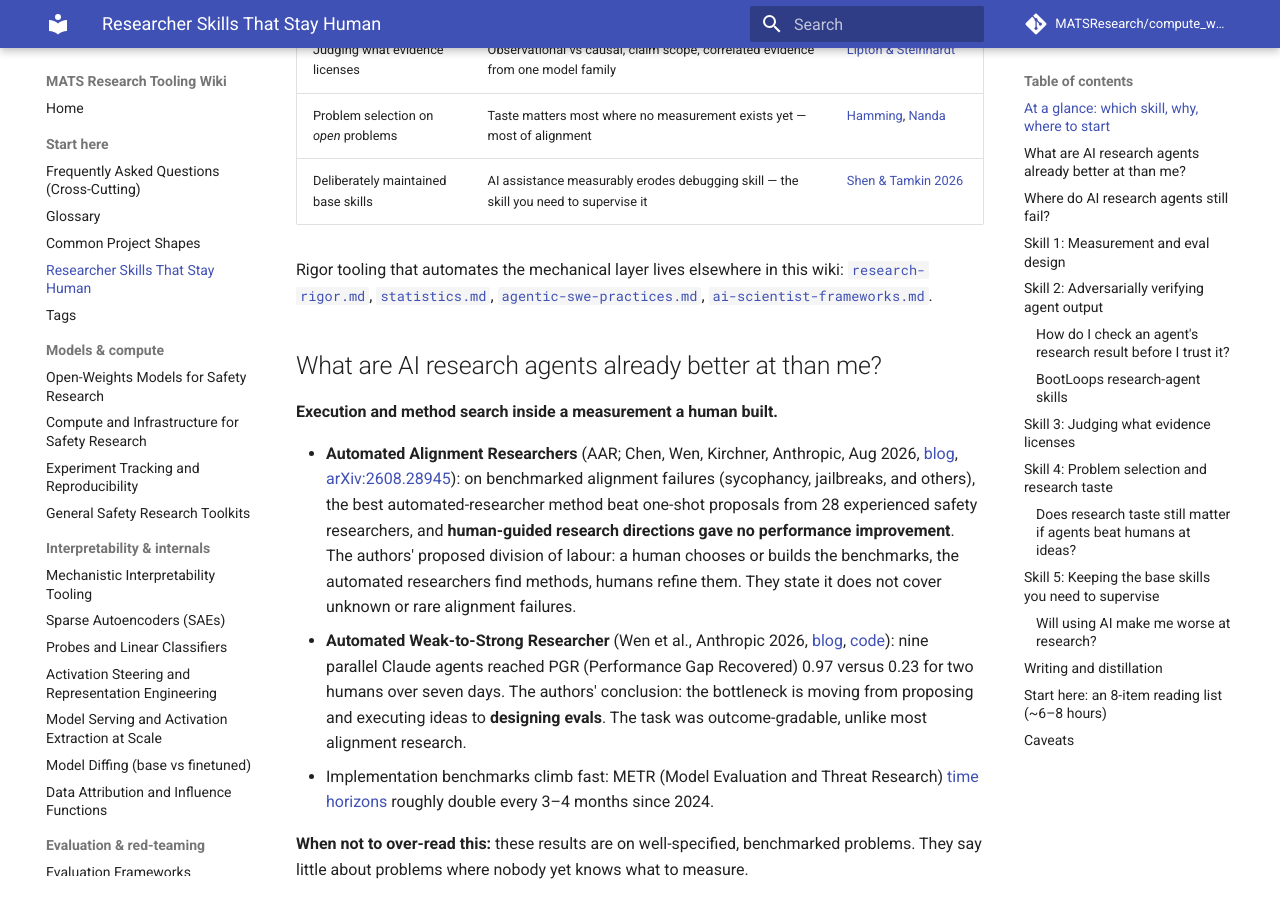
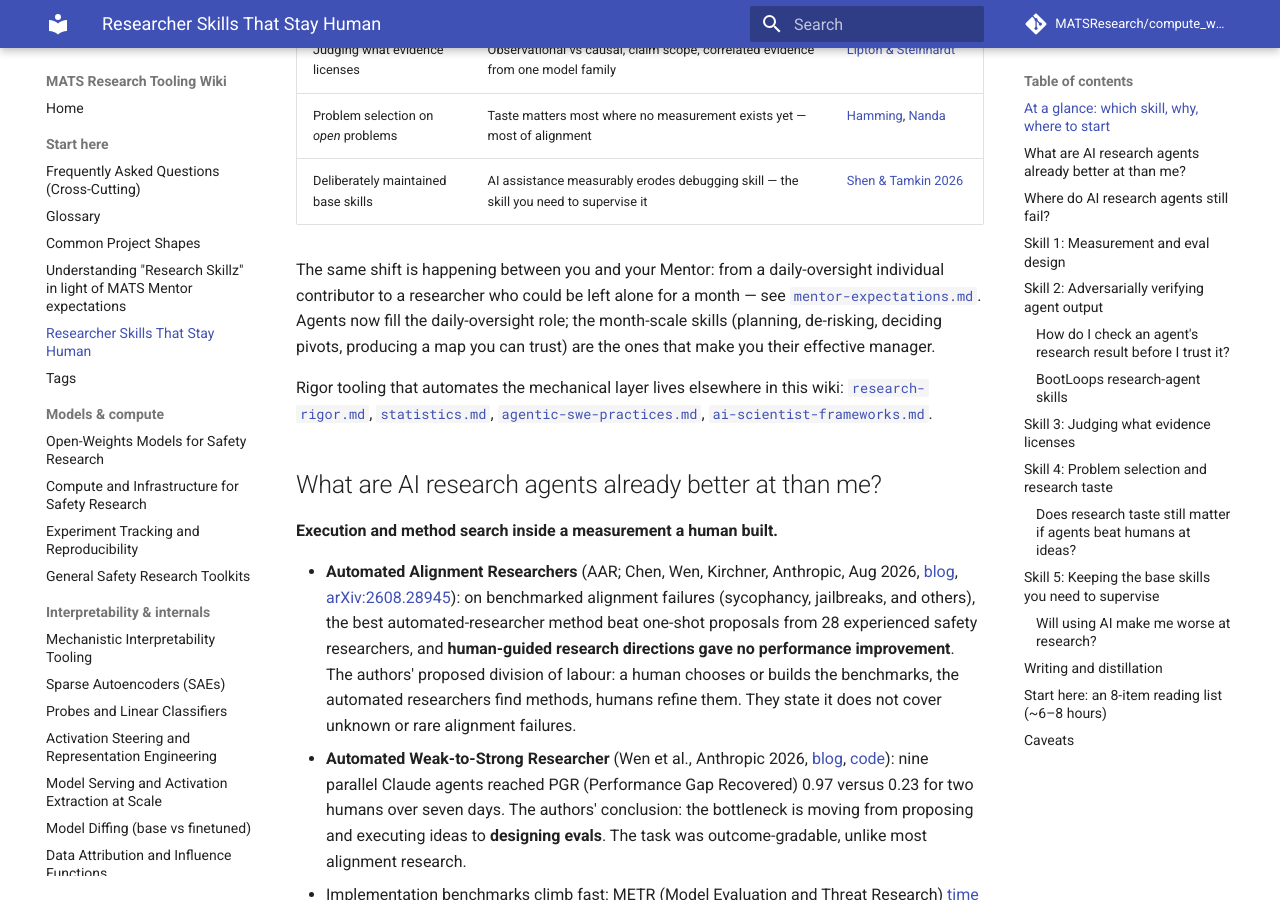
Before and after one commit to MATSResearch/compute_wiki, an MkDocs documentation site: the page built from docs/start-here/researcher-skills.md, in a window 1280 px wide and 900 px high, scrolled down 657 px. Built offline with MkDocs 1.6.1 and Material for MkDocs 9.7.7, drawn with Linux system fonts in a browser that asks for light colours; comment, search, counter and statistics services are not loaded.

Commit message:
Add Nathan's "Research Skillz" mentor-expectations essay
New start-here page: Nathan Helm-Burger's essay on going from a
daily-oversight individual contributor to a researcher a Mentor could leave
alone for a month. The full-text pastes of other sources are replaced by
links (Sakana AI's application guide, Yudkowsky "Positive Bias", Steinhardt
"Research as a Stochastic Decision Process", Winer "How to Choose a
Subproblem"), each with a short note on why it's relevant. Linked from the
nav, the index and researcher-skills.md.

Co-Authored-By: Claude Opus 5.5 <noreply@anthropic.com>

```diff
--- a/docs/start-here/researcher-skills.md
+++ b/docs/start-here/researcher-skills.md
@@ -25,6 +25,12 @@ agents.
 | Judging what evidence licenses | Observational vs causal, claim scope, correlated evidence from one model family | [Lipton & Steinhardt](https://arxiv.org/abs/1807.03341) |
 | Problem selection on *open* problems | Taste matters most where no measurement exists yet — most of alignment | [Hamming](https://www.cs.virginia.edu/~robins/YouAndYourResearch.html), [Nanda](https://www.lesswrong.com/posts/Ldrss6o3tiKT6NdMm) |
 | Deliberately maintained base skills | AI assistance measurably erodes debugging skill — the skill you need to supervise it | [Shen & Tamkin 2026](https://www.anthropic.com/research/AI-assistance-coding-skills) |
+
+The same shift is happening between you and your Mentor: from a daily-oversight
+individual contributor to a researcher who could be left alone for a month — see
+[`mentor-expectations.md`](mentor-expectations.md). Agents now fill the daily-oversight
+role; the month-scale skills (planning, de-risking, deciding pivots, producing a map you
+can trust) are the ones that make you their effective manager.
 
 Rigor tooling that automates the mechanical layer lives elsewhere in this wiki:
 [`research-rigor.md`](../engineering/research-rigor.md),
--- a/mkdocs.yml
+++ b/mkdocs.yml
@@ -25,6 +25,7 @@ nav:
       - start-here/faq.md
       - start-here/glossary.md
       - start-here/project-shapes.md
+      - start-here/mentor-expectations.md
       - start-here/researcher-skills.md
       - start-here/tags.md
   - Models & compute:
```
Also changed, not shown: docs/index.md (+2 -0 lines), docs/start-here/mentor-expectations.md (added, +66 -0 lines).
